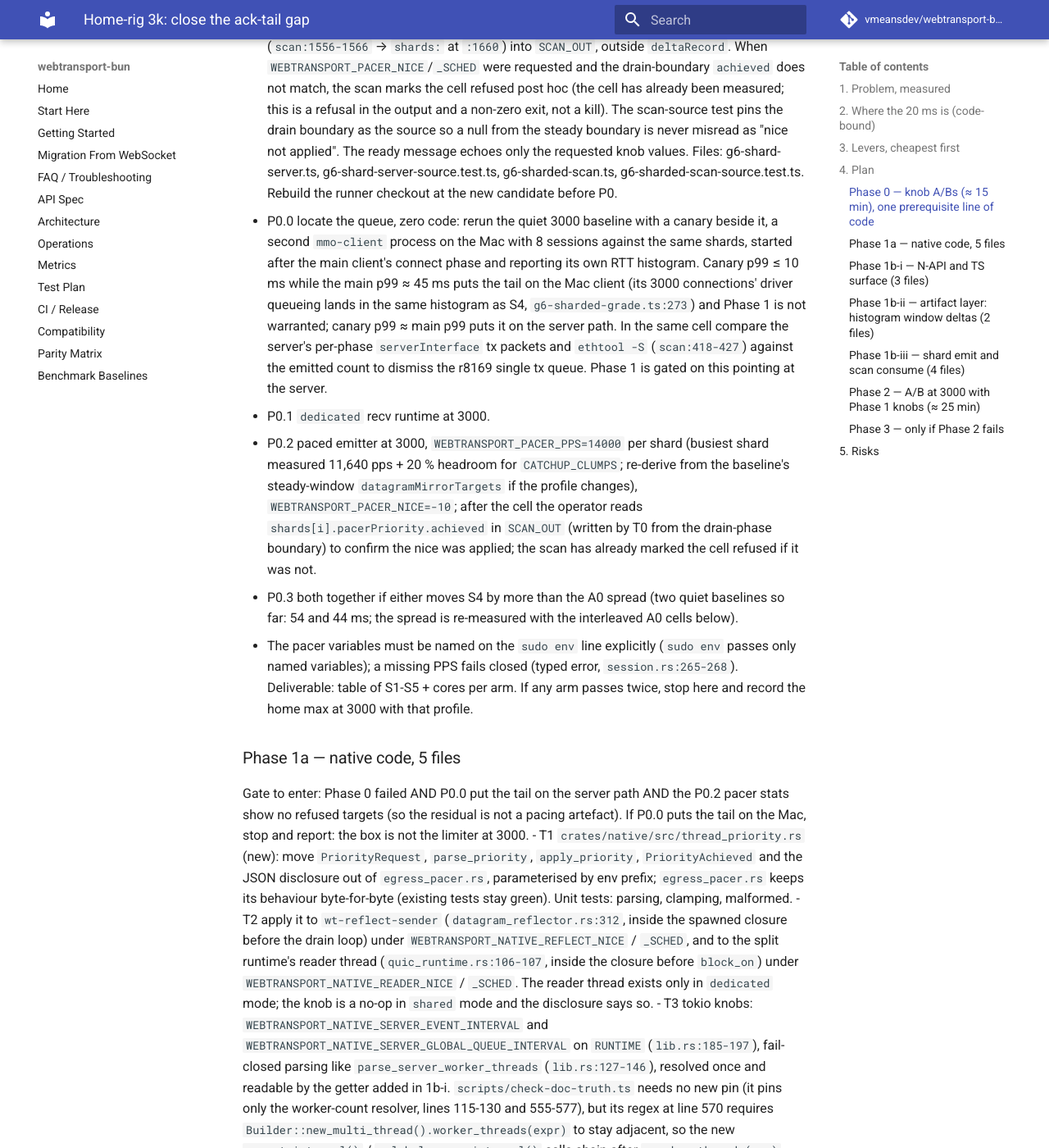
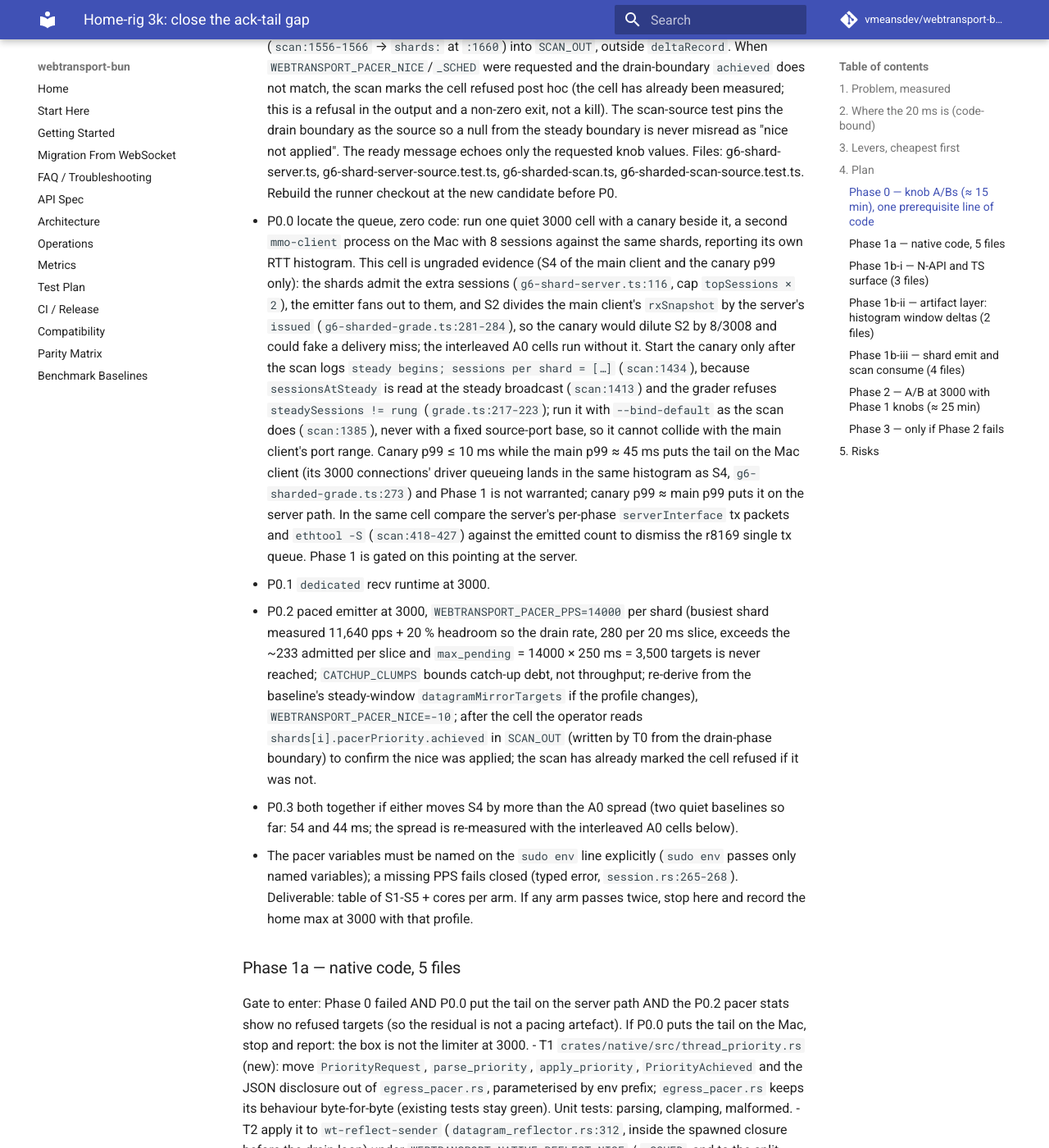
Before and after one commit to vmeansdev/webtransport-bun, an MkDocs documentation site: the page built from docs/superpowers/plans/2026-09-03-home-rig-3k-ack-tail.md, in a window 1280 px wide and 1400 px high, scrolled down 4007 px. Shown: the whole window at 82% size. Built offline with MkDocs 1.6.1 and Material for MkDocs 9.7.7, drawn with Linux system fonts in a browser that asks for light colours; comment, search, counter and statistics services are not loaded.

Commit message:
Revise the 3k plan after Architect round 7
The canary cell is ungraded evidence (S2 divides the main client's
rxSnapshot by the server's issued count, so extra sessions would fake a
delivery miss); the canary starts after the steady broadcast and binds
default ports. PPS headroom rationale corrected.

Co-Authored-By: Claude Fable 5.1 <noreply@anthropic.com>

```diff
--- a/docs/superpowers/plans/2026-09-03-home-rig-3k-ack-tail.md
+++ b/docs/superpowers/plans/2026-09-03-home-rig-3k-ack-tail.md
@@ -180,10 +180,22 @@ Box quiet (QEMU VM SIGSTOPped) for every cell.
   g6-shard-server-source.test.ts, g6-sharded-scan.ts,
   g6-sharded-scan-source.test.ts. Rebuild the runner checkout at the new
   candidate before P0.
-- P0.0 locate the queue, zero code: rerun the quiet 3000 baseline with a
+- P0.0 locate the queue, zero code: run one quiet 3000 cell with a
   canary beside it, a second `mmo-client` process on the Mac with 8
-  sessions against the same shards, started after the main client's
-  connect phase and reporting its own RTT histogram. Canary p99 ≤ 10 ms
+  sessions against the same shards, reporting its own RTT histogram.
+  This cell is ungraded evidence (S4 of the main client and the canary
+  p99 only): the shards admit the extra sessions (`g6-shard-server.ts:116`,
+  cap `topSessions × 2`), the emitter fans out to them, and S2 divides
+  the main client's `rxSnapshot` by the server's `issued`
+  (`g6-sharded-grade.ts:281-284`), so the canary would dilute S2 by
+  8/3008 and could fake a delivery miss; the interleaved A0 cells run
+  without it. Start the canary only after the scan logs
+  `steady begins; sessions per shard = […]` (`scan:1434`), because
+  `sessionsAtSteady` is read at the steady broadcast (`scan:1413`) and
+  the grader refuses `steadySessions != rung` (`grade.ts:217-223`); run it
+  with `--bind-default` as the scan does (`scan:1385`), never with a
+  fixed source-port base, so it cannot collide with the main client's
+  port range. Canary p99 ≤ 10 ms
   while the main p99 ≈ 45 ms puts the tail on the Mac client (its 3000
   connections' driver queueing lands in the same histogram as S4,
   `g6-sharded-grade.ts:273`) and Phase 1 is not warranted; canary p99 ≈
@@ -193,8 +205,11 @@ Box quiet (QEMU VM SIGSTOPped) for every cell.
   tx queue. Phase 1 is gated on this pointing at the server.
 - P0.1 `dedicated` recv runtime at 3000.
 - P0.2 paced emitter at 3000, `WEBTRANSPORT_PACER_PPS=14000` per shard
-  (busiest shard measured 11,640 pps + 20 % headroom for
-  `CATCHUP_CLUMPS`; re-derive from the baseline's steady-window
+  (busiest shard measured 11,640 pps + 20 % headroom so the drain rate,
+  280 per 20 ms slice, exceeds the ~233 admitted per slice and
+  `max_pending` = 14000 × 250 ms = 3,500 targets is never reached;
+  `CATCHUP_CLUMPS` bounds catch-up debt, not throughput; re-derive from
+  the baseline's steady-window
   `datagramMirrorTargets` if the profile changes),
   `WEBTRANSPORT_PACER_NICE=-10`; after the cell the operator reads
   `shards[i].pacerPriority.achieved` in `SCAN_OUT` (written by T0 from
```
